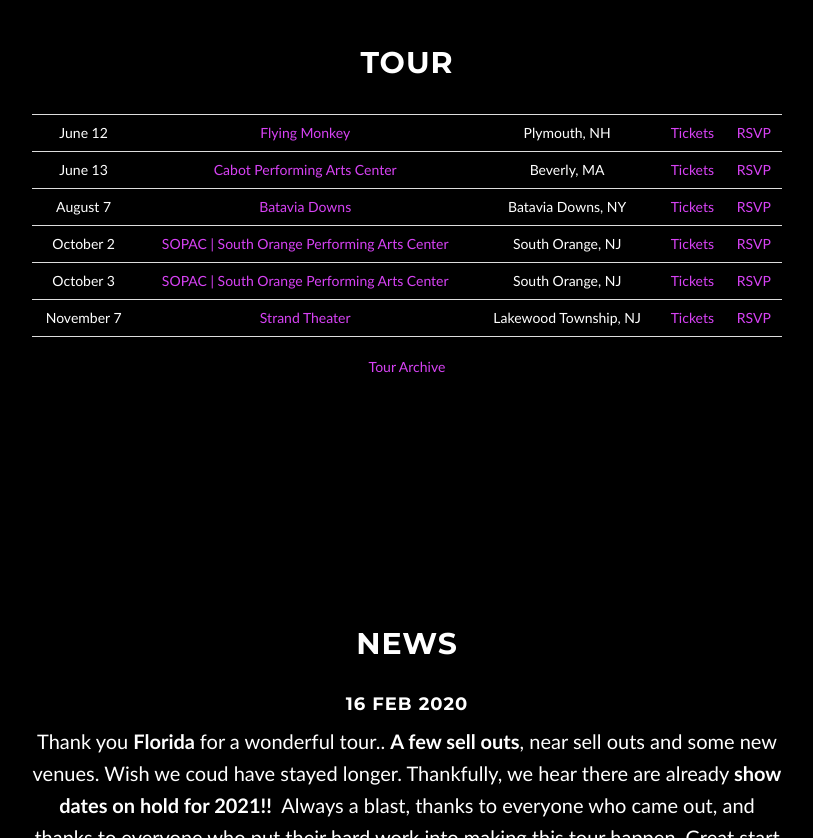
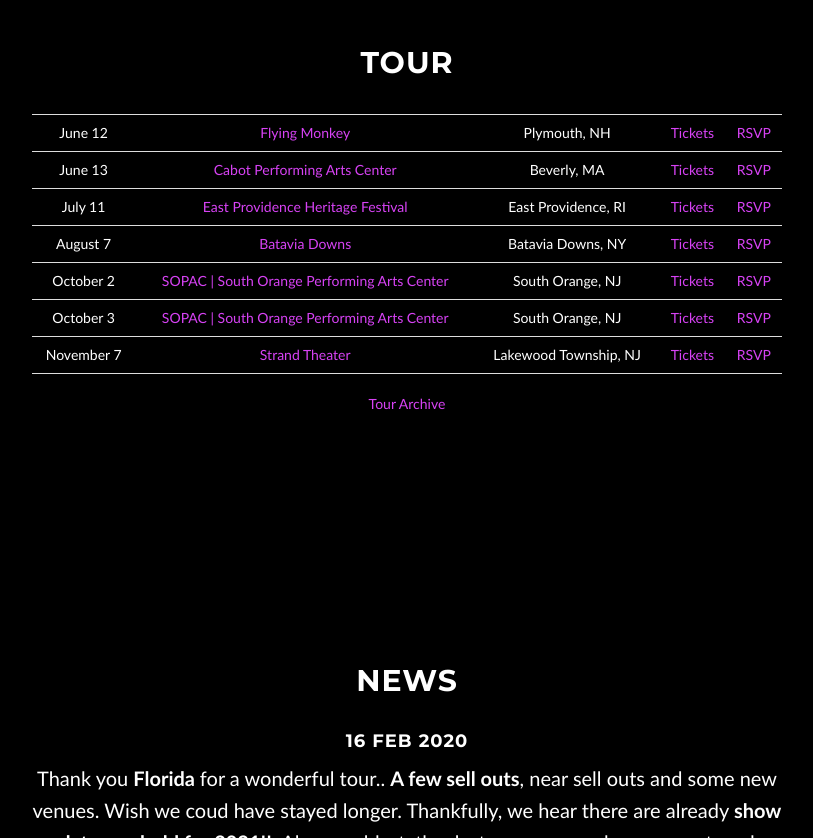
Before and after one commit to machineweb/machineweb.github.io, a Jekyll site: the page built from index.html, in a window 1280 px wide and 900 px high, scrolled down 842 px, cut to the strip 62-900 px from the top of the window. Shown: the whole strip, without its empty margins (233-1046 px from the left). Built offline with Jekyll 4.4.1, drawn with Linux system fonts in a browser that asks for light colours; comment, search, counter and statistics services are not loaded.

Commit message:
New tour item

```diff
--- a/_data/tour.yml
+++ b/_data/tour.yml
@@ -4171,3 +4171,11 @@
     tickets-url: "http://www.strand.org"
     rsvp-url: ""
     order: "1604728800000"
+
+  - date: "July 11 2020"
+    venue: "East Providence Heritage Festival"
+    venue-url: "https://www.epheritagedays.com/"
+    location: "East Providence, RI"
+    tickets-url: "https://www.epheritagedays.com"
+    rsvp-url: ""
+    order: "1594443600000"
```
